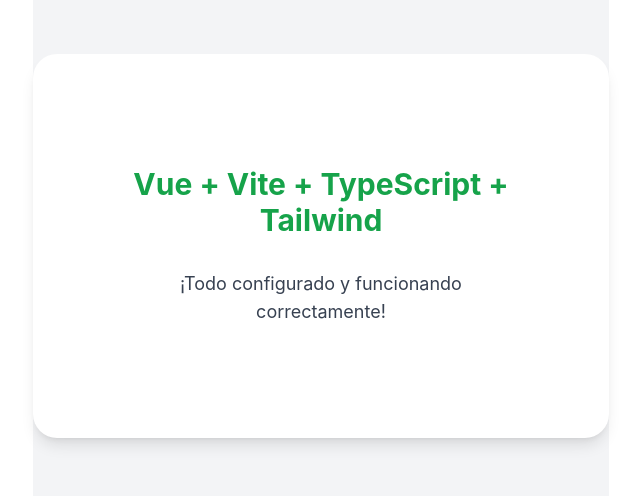
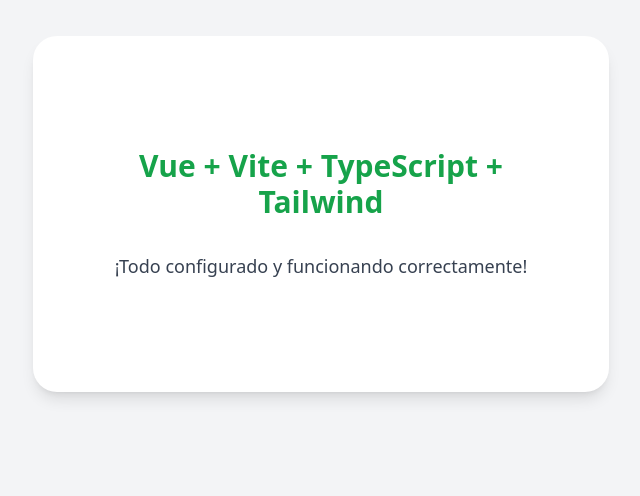
Before and after one commit to obruiz/web-greensys, a Vue app: page / in a window 1280 px wide. Shown: the part 186-682 px from the top of the page, without its empty margins (319-959 px from the left). Built offline with nearby package versions, Linux system fonts and the light colour scheme.

Commit message:
Mejoras en diseño y configuración de estilos

```diff
--- a/src/style.css
+++ b/src/style.css
@@ -2,82 +2,20 @@
 @tailwind components;
 @tailwind utilities;
 
-:root {
-  font-family: Inter, system-ui, Avenir, Helvetica, Arial, sans-serif;
-  line-height: 1.5;
-  font-weight: 400;
+@layer components {
+  .btn-primary {
+    @apply bg-emerald-500 text-white px-4 py-2 rounded-lg hover:bg-emerald-600 transition-colors;
+  }
 
-  color-scheme: light dark;
-  color: rgba(255, 255, 255, 0.87);
-  background-color: #242424;
+  .btn-secondary {
+    @apply bg-gray-100 text-gray-900 px-4 py-2 rounded-lg hover:bg-gray-200 transition-colors;
+  }
 
-  font-synthesis: none;
-  text-rendering: optimizeLegibility;
-  -webkit-font-smoothing: antialiased;
-  -moz-osx-font-smoothing: grayscale;
-}
+  .input-field {
+    @apply w-full px-3 py-2 border border-gray-300 rounded-lg focus:ring-2 focus:ring-emerald-500 focus:border-emerald-500;
+  }
 
-a {
-  font-weight: 500;
-  color: #646cff;
-  text-decoration: inherit;
-}
-a:hover {
-  color: #535bf2;
-}
-
-body {
-  margin: 0;
-  display: flex;
-  place-items: center;
-  min-width: 320px;
-  min-height: 100vh;
-}
-
-h1 {
-  font-size: 3.2em;
-  line-height: 1.1;
-}
-
-button {
-  border-radius: 8px;
-  border: 1px solid transparent;
-  padding: 0.6em 1.2em;
-  font-size: 1em;
-  font-weight: 500;
-  font-family: inherit;
-  background-color: #1a1a1a;
-  cursor: pointer;
-  transition: border-color 0.25s;
-}
-button:hover {
-  border-color: #646cff;
-}
-button:focus,
-button:focus-visible {
-  outline: 4px auto -webkit-focus-ring-color;
-}
-
-.card {
-  padding: 2em;
-}
-
-#app {
-  max-width: 1280px;
-  margin: 0 auto;
-  padding: 2rem;
-  text-align: center;
-}
-
-@media (prefers-color-scheme: light) {
-  :root {
-    color: #213547;
-    background-color: #ffffff;
-  }
-  a:hover {
-    color: #747bff;
-  }
-  button {
-    background-color: #f9f9f9;
+  .card {
+    @apply bg-white p-6 rounded-lg shadow-sm border border-gray-100;
   }
 }
```
Also changed, not shown: src/toastrConfig.ts (line endings or trailing spaces).
